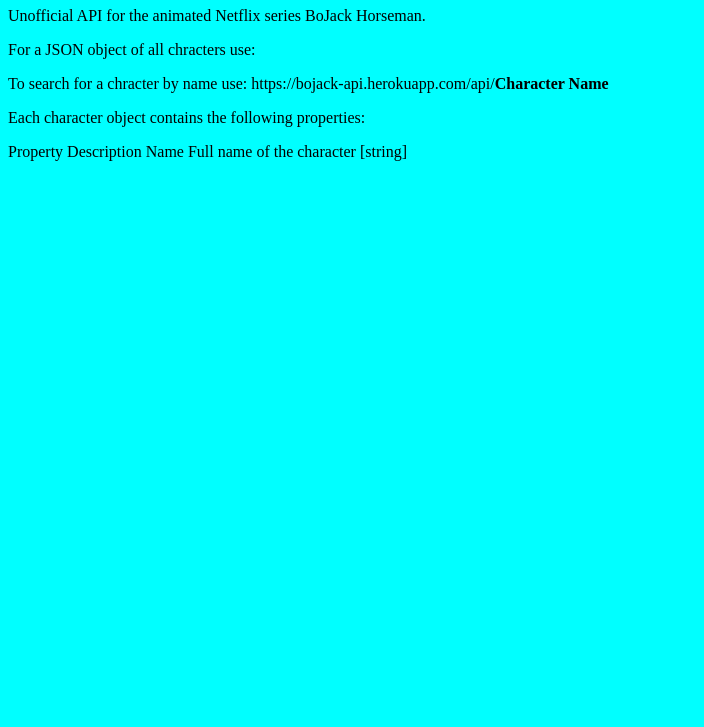
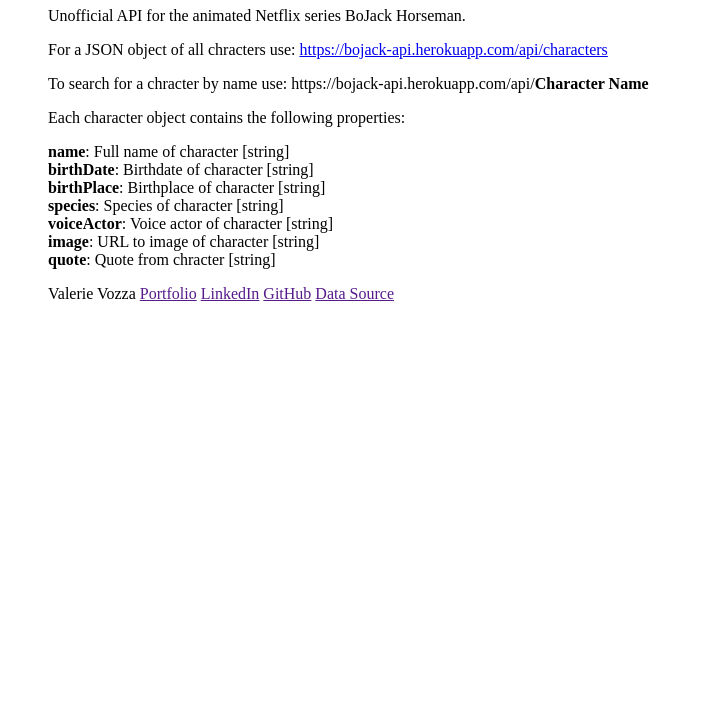
Before and after one commit to valerievozza/bojack-api, a website: page index.html in a window 1280 px wide. Shown: the part 73-800 px from the top of the page, without its empty margins (0-704 px from the left). Drawn offline with Linux system fonts and the light colour scheme.

Commit message:
updates to index.html & style.css (now working)

```diff
--- a/css/style.css
+++ /dev/null
@@ -1,16 +0,0 @@
-* {
-    box-sizing: border-box;
-}
-
-html {
-    font-size: 62.5%;
-}
-
-body {
-    font-size: 1.6rem;
-    background-color: aqua;
-}
-
-th, td {
-    border: 1px solid black;
-}
--- a/index.html
+++ b/index.html
@@ -10,16 +10,24 @@
 <body>
     <h1>BoJack Horseman API</h1>
     <p>Unofficial API for the animated Netflix series BoJack Horseman.</p>
-    <p>For a JSON object of all chracters use: <a href="https://bojack-api.herokuapp.com/api/characters"></a></p>
+    <p>For a JSON object of all chracters use: <a href="https://bojack-api.herokuapp.com/api/characters">https://bojack-api.herokuapp.com/api/characters</a></p>
     <p>To search for a chracter by name use: https://bojack-api.herokuapp.com/api/<strong>Character Name</strong></p>
     <p>Each character object contains the following properties:</p>
-    <tr>
-        <th>Property</th>
-        <th>Description</th>
-    </tr>
-    <tr>
-        <td>Name</td>
-        <td>Full name of the character [string]</td>
-    </tr>
+    <ul class="properties">
+        <li><span class="property">name</span>: Full name of character [string]</li>
+        <li><span class="property">birthDate</span>: Birthdate of character [string]</li>
+        <li><span class="property">birthPlace</span>: Birthplace of character [string]</li>
+        <li><span class="property">species</span>: Species of character [string]</li>
+        <li><span class="property">voiceActor</span>: Voice actor of character [string]</li>
+        <li><span class="property">image</span>: URL to image of character [string]</li>
+        <li><span class="property">quote</span>: Quote from chracter [string]</li>
+    </ul>
+    <ul class="source">
+        <li>Valerie Vozza</li>
+        <li><a href="">Portfolio</a></li>
+        <li><a href="">LinkedIn</a></li>
+        <li><a href="">GitHub</a></li>
+        <li><a href="">Data Source</a></li>
+    </ul>
 </body>
 </html>
--- /dev/null
+++ b/public/css/style.css
@@ -0,0 +1,27 @@
+* {
+    box-sizing: border-box;
+}
+
+html {
+    font-size: 62.5%;
+}
+
+body {
+    font-size: 1.6rem;
+}
+
+h1, p {
+    margin-left: 40px;
+}
+
+.property {
+    font-weight: bold;
+}
+
+.properties, .source {
+    list-style-type: none;
+}
+
+.source li {
+    display: inline;
+}
--- a/server.js
+++ b/server.js
@@ -64,6 +64,8 @@
 
 const soundtrack = {}
 
+app.use(express.static('public'))
+
 app.get('/', (req, res) => {
     res.sendFile(__dirname + '/index.html')
 })
```
